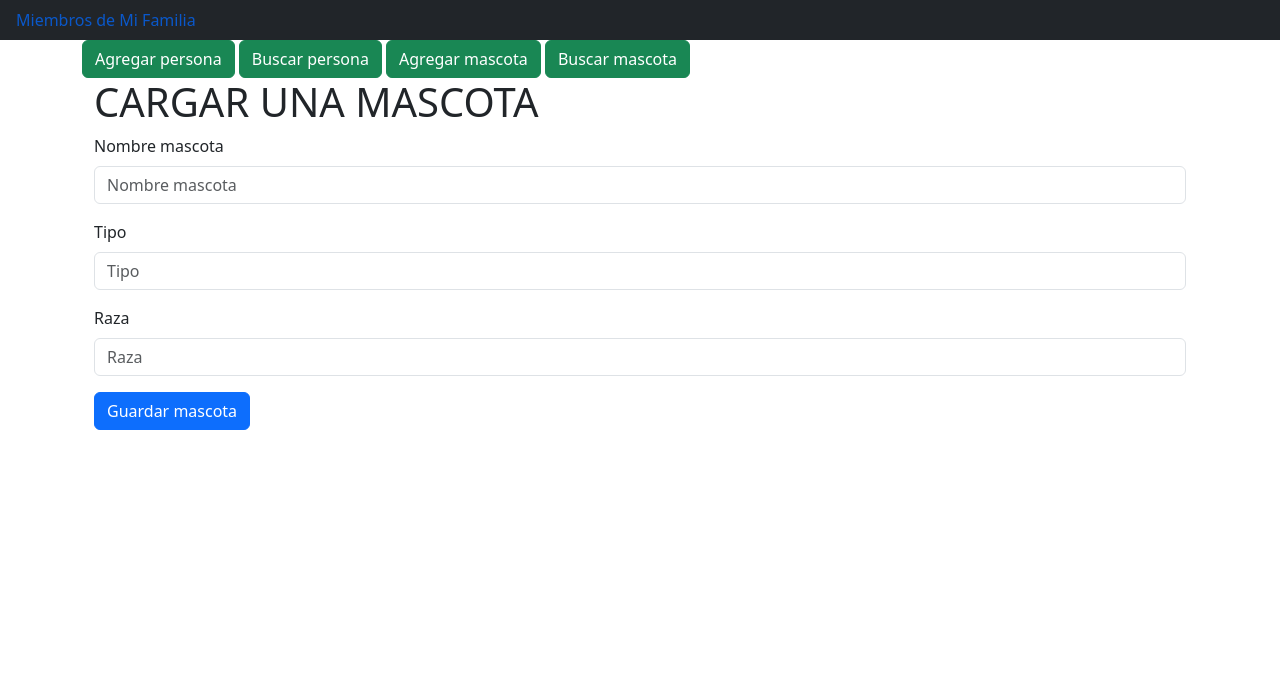
After one commit to LauraOrtizRocca/entregafinals, a Django app: page /agregar_mascota/ in a window 1280 px wide. The commit adds this page. Shown: the top 686 px of the page. Run offline with Django 4.2, Linux system fonts and the light colour scheme; some libraries are stand-ins or nearby versions.

Commit message:
agrego mascotas y sus funciones, tambien cambie el indice

```diff
--- a/entregafinal/mi-primer-mvt-main/familia/forms.py
+++ b/entregafinal/mi-primer-mvt-main/familia/forms.py
@@ -1,4 +1,6 @@
 from django import forms
+
+        #FORMULARIOS PERSONAS
 
 class AgregarPersonaForm(forms.Form):
     nombre = forms.CharField(label="Nombre", max_length=100)
@@ -21,3 +23,19 @@ class BuscarPersonaForm(forms.Form):
 
 class ActualizarPersonaForm(AgregarPersonaForm):
     id = forms.IntegerField(widget = forms.HiddenInput())
+
+         #FORMULARIOS MASCOTAS
+
+class AgregarMascotaForm(forms.Form):
+    nombre_mascota = forms.CharField(label="Nombre mascota", max_length=100)
+    tipo = forms.CharField(label="Tipo", max_length=100)
+    raza = forms.CharField(label="Raza", max_length=100)
+    #nombre_alimento = forms.CharField(label="Nombre de alimento", max_length=100)
+    #peso = forms.CharField(label="Peso", max_length=100)
+
+
+class BuscarMascotaForm(forms.Form):
+    palabra_a_buscar = forms.CharField(label="Buscar_mascota")
+
+class ActualizarMascotaForm(AgregarMascotaForm):
+    id = forms.IntegerField(widget = forms.HiddenInput())
--- a/entregafinal/mi-primer-mvt-main/familia/templates/familia/form_carga.html
+++ b/entregafinal/mi-primer-mvt-main/familia/templates/familia/form_carga.html
@@ -23,7 +23,7 @@
      {% csrf_token %}
      {% bootstrap_form form %}
 
-     {% if actualizar %}
+     {% if actualizar_persona %}
       {% bootstrap_button "Actualizar persona" button_type="submit" button_class="btn-primary" %}
      {% else %}
       {% bootstrap_button "Guardar persona" button_type="submit" button_class="btn-primary" %}
--- /dev/null
+++ b/entregafinal/mi-primer-mvt-main/familia/templates/familia/form_carga_mascota.html
@@ -0,0 +1,36 @@
+{% extends "familia/index.html" %}
+
+{% load django_bootstrap5 %}
+
+
+{% block cuerpo %}
+<div class="container">
+   <div class="row">
+     <div class="col">
+      <h1>CARGAR UNA MASCOTA</h1>
+     </div>
+     </div>
+     <div class="row">
+     <div class="col">
+
+     {% if actualizar_mascota %}
+         <form action="{% url  'actualizar_mascota'%}" method="post">
+     {% else %}
+         <form action="{% url  'agregar_mascota'%}" method="post">
+     {% endif %}
+
+
+     {% csrf_token %}
+     {% bootstrap_form form %}
+
+     {% if actualizar_mascota %}
+      {% bootstrap_button "Actualizar mascota" button_type="submit" button_class="btn-primary" %}
+     {% else %}
+      {% bootstrap_button "Guardar mascota" button_type="submit" button_class="btn-primary" %}
+     {% endif %}
+
+    </form>
+   </div>
+  </div>
+ </div>
+{% endblock %}
--- a/entregafinal/mi-primer-mvt-main/familia/templates/familia/index.html
+++ b/entregafinal/mi-primer-mvt-main/familia/templates/familia/index.html
@@ -14,6 +14,23 @@
   </li>
 </ul>
 
+{% block botones %}
+<div class="container">
+
+  <div class="row">
+    <div class="col">
+      {% url 'agregar_persona' as agregar_persona_url %}
+      {% url 'buscar_persona' as buscar_persona_url %}
+      {% bootstrap_button "Agregar persona" button_class="btn-success" button_type="link" href=agregar_persona_url %}
+      {% bootstrap_button "Buscar persona" button_class="btn-success" button_type="link" href=buscar_persona_url %}
+      {% url 'agregar_mascota' as agregar_mascota_url %}
+      {% url 'buscar_mascota' as buscar_mascota_url %}
+      {% bootstrap_button "Agregar mascota" button_class="btn-success" button_type="link" href=agregar_mascota_url %}
+      {% bootstrap_button "Buscar mascota" button_class="btn-success" button_type="link" href=buscar_mascota_url %}
+    </div>
+  </div>
+{% endblock %}
+
 {% block cuerpo %}
 {% endblock %}
 
--- a/entregafinal/mi-primer-mvt-main/familia/templates/familia/lista_familiares.html
+++ b/entregafinal/mi-primer-mvt-main/familia/templates/familia/lista_familiares.html
@@ -26,6 +26,7 @@
                 <th scope="col">Email</th>
                 <th scope="col">Nacimiento</th>
                 <th scope="col">Altura</th>
+                <th scope="col">Acciones</th>
               </thead>
 
             {% for p in personas %}
--- a/entregafinal/mi-primer-mvt-main/familia/urls.py
+++ b/entregafinal/mi-primer-mvt-main/familia/urls.py
@@ -8,4 +8,8 @@ urlpatterns = [
     path('borrar_persona/<identificador>', views.borrar_persona, name="borrar_persona"),
     path('buscar_persona/', views.buscar_persona, name="buscar_persona"),
     path('actualizar_persona/<identificador>', views.actualizar_persona, name="actualizar_persona"),
+    path('agregar_mascota/', views.agregar_mascota, name="agregar_mascota"),
+    path('borrar_mascota/<identificador>', views.borrar_mascota, name="borrar_mascota"),
+    path('buscar_mascota/', views.buscar_mascota, name="buscar_mascota"),
+    path('actualizar_mascota/<identificador>', views.actualizar_mascota, name="actualizar_mascota"),
 ]
--- a/entregafinal/mi-primer-mvt-main/familia/views.py
+++ b/entregafinal/mi-primer-mvt-main/familia/views.py
@@ -6,7 +6,12 @@ from django.shortcuts import render, get_object_or_404
 from familia.forms import *
 from familia.models import Persona, Mascota, Alimento
 
+        #DEFINO INDEX
+
 def index(request):
+    return render(request, "familia/index.html", {})
+
+"""def index(request):
     personas = Persona.objects.all()
     mascotas = Mascota.objects.all()
     alimentos = Alimento.objects.all()
@@ -17,8 +22,9 @@ def index(request):
         'alimentos': alimentos,
     }
     template = loader.get_template('familia/lista_familiares.html')
-    return HttpResponse(render(request, 'familia/lista_familiares.html', context))
+    return HttpResponse(render(request, 'familia/lista_familiares.html', context))"""
 
+        #DEFINO PERSONAS Y SUS ACCIONES
 
 def agregar_pesona(request):
     """Aquí se pueden agregar todos los campos"""
@@ -119,27 +125,88 @@ def buscar_persona(request):
         return  render(request, 'familia/lista_familiares.html', {"personas": personas})
 
 
-# def agregar_mascota(request):
-#     '''
-#     TODO: agregar un mensaje en el template index.html que avise al usuario que
-#     la mascota fue cargada con éxito
-#     '''
 
-#     if request.method == "POST":
-#         form = MascotaForm(request.POST)
-#         if form.is_valid():
+        # DEFINO MASCOTA Y SUS ACCIONES
 
-#             nombre_mascota = form.cleaned_data['nombre']
-#             tipo = form.cleaned_data['tipo']
-#             raza = form.cleaned_data['raza']
-#             duenio_mascota = form.cleaned_data['duenio_mascota']
-#             Persona(nombre_mascota=nombre_mascota, tipo=tipo, raza=raza, duenio_mascota=duenio_mascota).save()
+def agregar_mascota(request):
+    """Aquí se pueden agregar todos los campos"""
 
-#             return HttpResponseRedirect("/")
-#     elif request.method == "GET":
-#         form = AgregarForm()
-#     else:
-#         return HttpResponseBadRequest("Error no conzco ese metodo para esta request")
+    if request.method == "POST":
+        form = AgregarMascotaForm(request.POST)
+        if form.is_valid():
 
 
-#     return render(request, 'familia/form_carga.html', {'form': form})
+            nombre_mascota = form.cleaned_data['nombre_mascota']
+            tipo = form.cleaned_data['tipo']
+            raza = form.cleaned_data['raza']
+            #nombre_alimento = form.cleaned_data['nombre_alimento']
+            #peso = form.cleaned_data['peso']
+
+            Mascota(nombre_mascota=nombre_mascota, tipo= tipo, raza=raza).save()
+           # Alimento(nombre_alimento=nombre_alimento, peso=peso).save()
+            return HttpResponseRedirect(reverse("index"))
+
+    elif request.method == "GET":
+        form = AgregarMascotaForm()
+    else:
+        return HttpResponseBadRequest("Error no conozco ese metodo para esta request")
+    return render(request, 'familia/form_carga_mascota.html', {'form': form})
+
+
+def borrar_mascota(request, identificador):
+    '''
+    TODO: agregar un mensaje en el template index.html que avise al usuario que
+    la persona fue eliminada con éxito
+    '''
+    if request.method == "GET":
+        mascota = Mascota.objects.filter(id=int(identificador)).first()
+        if mascota:
+            mascota.delete()
+        return HttpResponseRedirect("/")
+    else:
+        return HttpResponseBadRequest("Error no conzco ese metodo para esta request")
+
+
+def actualizar_mascota(request, identificador):
+    if request.method == "GET":
+        mascota = get_object_or_404(Mascota, pk=int(identificador))
+        initial = {
+            "id": mascota.id,
+            "nombre_mascota": mascota.nombre_mascota,
+            "tipo": mascota.tipo,
+            "raza": mascota.raza,
+  #          "nombre_alimento": persona.nombre_alimento,
+  #          "peso": persona.peso
+        }
+
+        form_actualizar = ActualizarMascotaForm(initial=initial)
+        return render(request, 'familia/form_carga_mascota.html', {'form': form_actualizar, 'actualizar': True})
+
+    elif request.method == "POST":
+        form_actualizar = ActualizarMascotaForm(request.POST)
+        if form_actualizar.is_valid():
+            mascota = get_object_or_404(Mascota, pk=form_actualizar.cleaned_data['id'])
+            mascota.nombre_mascota = form_actualizar.cleaned_data['nombre_mascota']
+            mascota.tipo = form_actualizar.cleaned_data['tipo']
+            mascota.raza = form_actualizar.cleaned_data['raza']
+   #         persona.nombre_alimento = form_actualizar.cleaned_data['nombre_alimento']
+   #         persona.peso = form_actualizar.cleaned_data['peso']
+            mascota.save()
+
+            return HttpResponseRedirect(reverse("index"))
+
+
+
+def buscar_mascota(request):
+    if request.method == "GET":
+        form_busqueda = BuscarMascotaForm()
+        return render(request, 'familia/form_busqueda_mascota.html', {"form_busqueda": form_busqueda})
+
+    elif request.method == "POST":
+        form_busqueda = BuscarMascotaForm(request.POST)
+        mascotas = None
+        if form_busqueda.is_valid():
+            palabra_a_buscar = form_busqueda.cleaned_data['palabra_a_buscar']
+            mascotas = Mascota.objects.filter(nombre_mascota__icontains=palabra_a_buscar)
+
+        return  render(request, 'familia/lista_mascotas.html', {"mascotas": mascotas})
```
Also changed, not shown: entregafinal/mi-primer-mvt-main/familia/templates/familia/form_busqueda_mascota.html (added, +22 -0 lines), entregafinal/mi-primer-mvt-main/familia/templates/familia/lala.html (+4 -4 lines), entregafinal/mi-primer-mvt-main/familia/templates/familia/lista_mascotas.html (added, +56 -0 lines), entregafinal/mi-primer-mvt-main/db.sqlite3.
